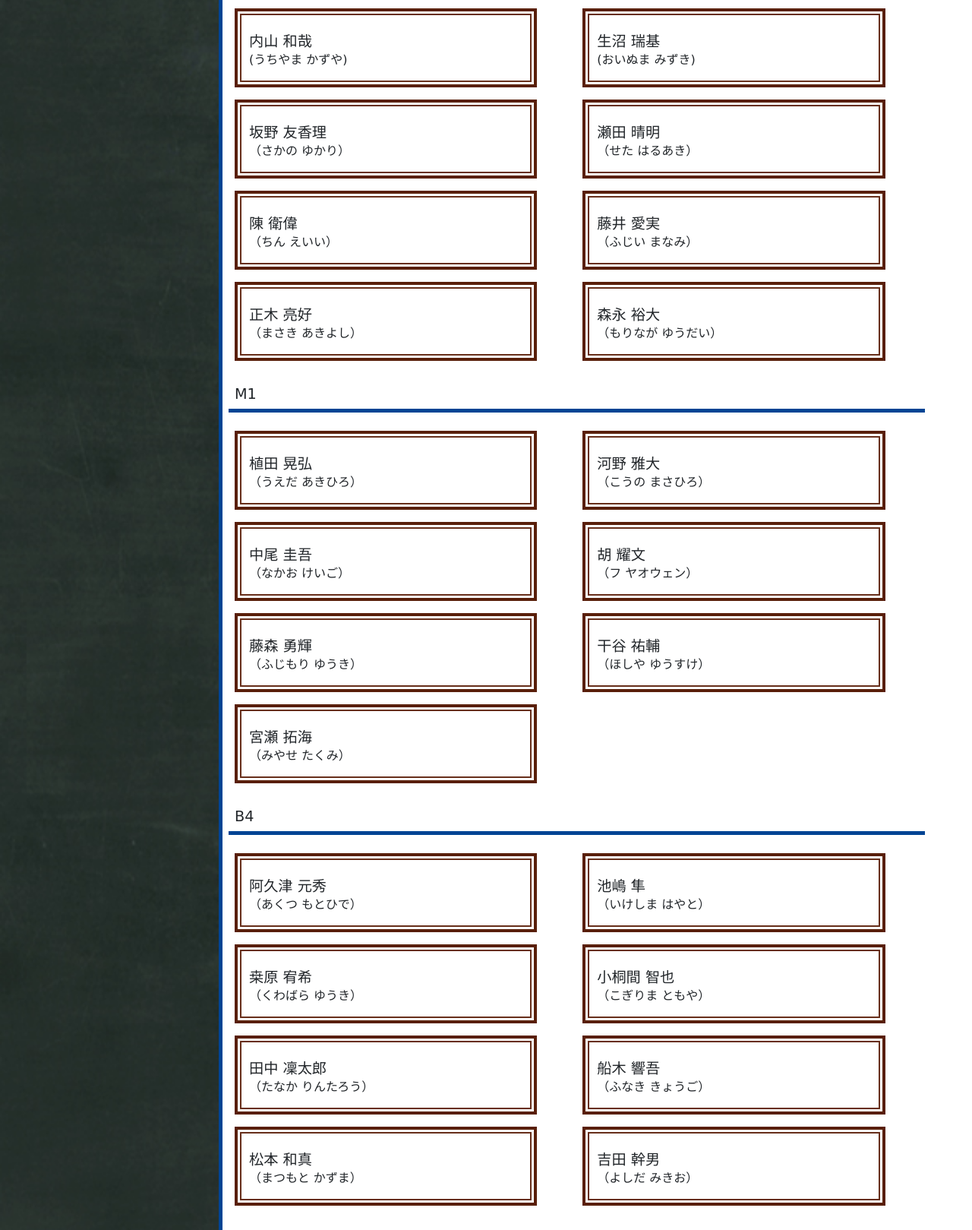
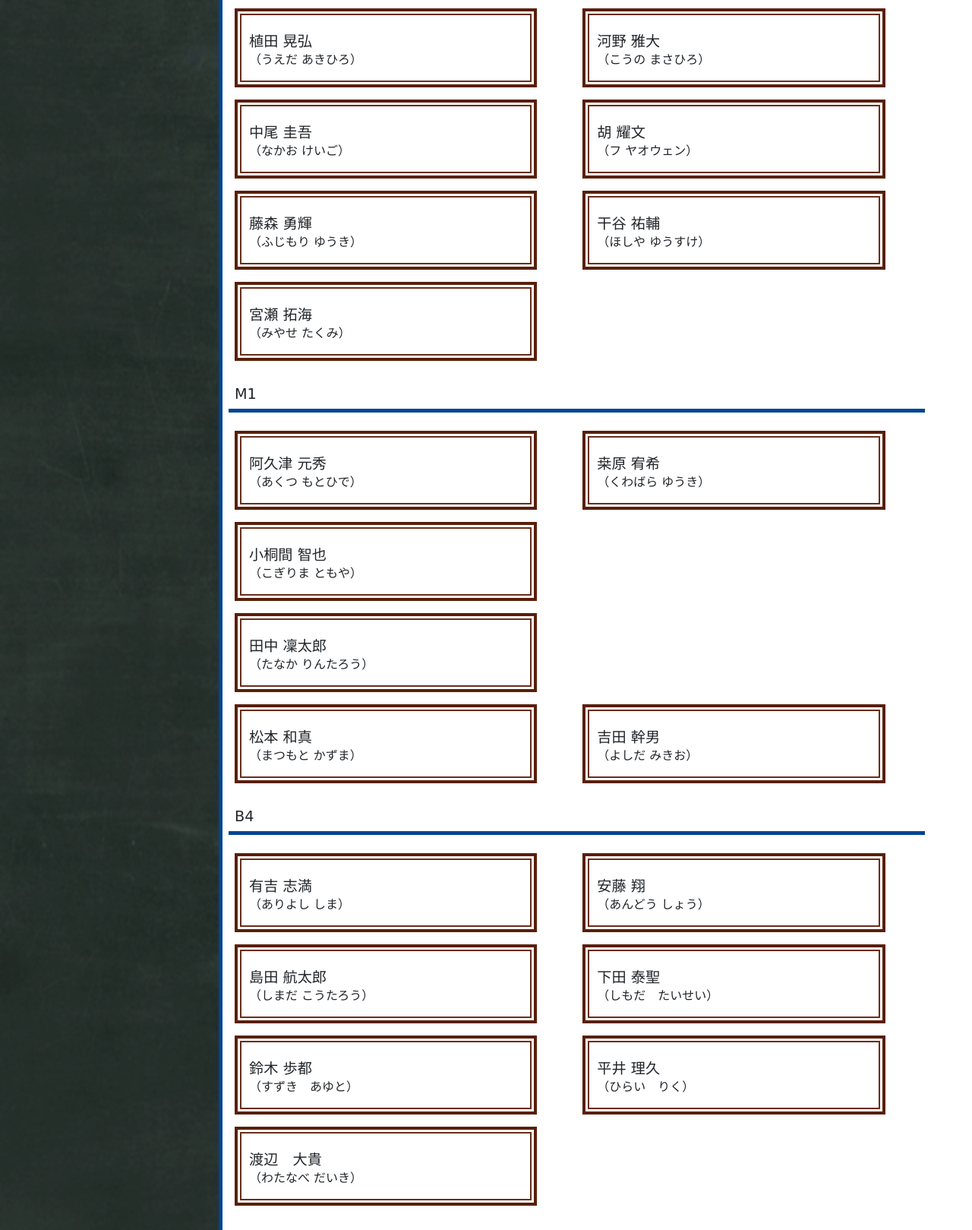
Before and after one commit to WSatolab/WSatolab.github.io, a plain HTML site: page public_html/member/index.html in a window 1280 px wide. Shown: the part 817-2436 px from the top of the page at 76% size. Drawn offline with Linux system fonts and the light colour scheme; a web font is replaced by a local one.

Commit message:
[add] 学年の移動と新B4の追加

```diff
--- a/public_html/member/index.html
+++ b/public_html/member/index.html
@@ -325,180 +325,6 @@
 										</div>
 									</div>
 								</div>
-
-							</div>
-						</div>
-
-
-						<h1 id="memm2" class="midashi">
-							M2
-						</h1>
-                        <div class="mainpara">
-
-							<div class="row"><!--表示上の一行を表すクラス-->
-								<div class="col-xl-6"><!--二列に分割　右側-->
-									<!--##-->
-									<div class=" container poeple"><!--poeple classのコンテナを用意-->
-										<div class="row block">
-										    <!--
-											<div class="col-sm-4">
-												<img src="img/2016/uchiyama.jpg" alt="写真">
-											</div>
-										    -->
-											<div class="col-sm-8">
-												<div class="memproperty">
-													<div class="memname">
-														内山 和哉
-													</div>
-
-													<div class="memname2">
-														(うちやま かずや)
-													</div>
-                                                    <!--
-													<div class="memschool">
-														私立 武蔵高校 出身
-													</div>
-
-													<div class="memtheme">
-														研究テーマ：燃焼CFD
-													</div>
-												-->
-												</div>
-											</div>
-										</div>
-									</div>
-									<!--###-->
-								</div>
-								<div class="col-xl-6"><!--二列に分割　左側-->
-									<div class=" container poeple">
-										<div class="row block">
-											<!--
-											<div class="col-sm-4">
-												<img src="img/2016/oinuma.jpg" alt="写真">
-											</div>
-										    -->
-											<div class="col-sm-8">
-												<div class="memproperty">
-													<div class="memname">
-														生沼 瑞基
-													</div>
-
-													<div class="memname2">
-														(おいぬま みずき)
-													</div>
-                                                    <!--
-													<div class="memschool">
-														都立 国立高校 出身
-													</div>
-
-													<div class="memtheme">
-														研究テーマ：二相流
-													</div>
-												-->
-												</div>
-											</div>
-										</div>
-									</div>
-								</div>
-							</div>
-
-							<div class="row">
-								<div class="col-xl-6">
-									<div class=" container poeple">
-										<div class="row block">
-											<!--
-											<div class="col-sm-4">
-												<img src="img/2016/Sakano_v2.JPG" alt="写真">
-											</div>
-										-->
-											<div class="col-sm-8">
-												<div class="memproperty">
-													<div class="memname">
-														坂野 友香理
-													</div>
-
-													<div class="memname2">
-														（さかの ゆかり）
-													</div>
-                                                    <!--
-													<div class="memschool">
-														私立 横浜共立学園高校 出身
-													</div>
-
-													<div class="memtheme">
-														研究テーマ：二相流
-													</div>
-												-->
-												</div>
-											</div>
-										</div>
-									</div>
-								</div>
-								<div class="col-xl-6">
-									<div class=" container poeple">
-										<div class="row block">
-											<!--
-											<div class="col-sm-4">
-												<img src="img/2016/Seta.JPG" alt="写真">
-											</div>
-										-->
-											<div class="col-sm-8">
-												<div class="memproperty">
-													<div class="memname">
-														瀬田 晴明
-													</div>
-
-													<div class="memname2">
-														（せた はるあき）
-													</div>
-                                                    <!--
-													<div class="memschool">
-														私立 早稲田高校 出身
-													</div>
-
-													<div class="memtheme">
-														研究テーマ：ATR
-													</div>
-												-->
-												</div>
-											</div>
-										</div>
-									</div>
-								</div>
-							</div>
-
-							<div class="row">
-								<div class="col-xl-6">
-									<div class=" container poeple">
-										<div class="row block">
-											<!--
-											<div class="col-sm-4">
-												<img src="img/2016/chin.jpg" alt="写真">
-											</div>
-										-->
-											<div class="col-sm-8">
-												<div class="memproperty">
-													<div class="memname">
-														陳 衛偉
-													</div>
-
-													<div class="memname2">
-														（ちん えいい）
-													</div>
-                                                    <!--
-													<div class="memschool">
-														中国江蘇省南通市第一高校 出身
-													</div>
-
-													<div class="memtheme">
-														研究テーマ：予冷却
-													</div>
-												-->
-												</div>
-											</div>
-										</div>
-									</div>
-								</div>
 								<div class="col-xl-6">
 									<div class=" container poeple">
 										<div class="row block">
@@ -532,79 +358,12 @@
 									</div>
 								</div>
 							</div>
-							<div class="row">
-								<div class="col-xl-6">
-									<div class=" container poeple">
-										<div class="row block">
-											<!--
-											<div class="col-sm-4">
-												<img src="img/2016/Masaki.jpg" alt="写真">
-											</div>
-										-->
-											<div class="col-sm-8">
-												<div class="memproperty">
-													<div class="memname">
-														正木 亮好
-													</div>
+						</div>
 
-													<div class="memname2">
-														（まさき あきよし）
-													</div>
-													<!--
-
-													<div class="memschool">
-														私立 早稲田高校 出身
-													</div>
-
-													<div class="memtheme">
-														研究テーマ：BLI
-													</div>
-												-->
-												</div>
-											</div>
-										</div>
-									</div>
-								</div>
-								<div class="col-xl-6">
-									<div class=" container poeple">
-										<div class="row block">
-											<!--
-											<div class="col-sm-4">
-												<img src="img/2016/morinaga.jpg" alt="写真">
-											</div>
-										-->
-											<div class="col-sm-8">
-												<div class="memproperty">
-													<div class="memname">
-														森永 裕大
-													</div>
-
-													<div class="memname2">
-														（もりなが ゆうだい）
-													</div>
-													<!--
-
-													<div class="memschool">
-														県立 春日部東高校 出身
-													</div>
-
-													<div class="memtheme">
-														研究テーマ：予冷却
-													</div>
-												-->
-												</div>
-											</div>
-										</div>
-									</div>
-								</div>
-							</div>
-						</div>
-						<h1 id="memm1" class="midashi">
-							M1
+						<h1 id="memm2" class="midashi">
+							M2
 						</h1>
-
-						<div class="mainpara">
-
+                        <div class="mainpara">
 							<div class="row">
 								<div class="col-xl-6">
 									<div class=" container poeple">
@@ -840,13 +599,11 @@
 								</div>
 							</div>
 						</div>
+						<h1 id="memm1" class="midashi">
+							M1
+						</h1>
 
-
-						<h1 id="memb4" class="midashi">
-							B4
-						</h1>
 						<div class="mainpara">
-
 							<div class="row">
 								<div class="col-xl-6">
 									<div class=" container poeple">
@@ -866,26 +623,7 @@
 										</div>
 									</div>
 								</div>
-								<div class="col-xl-6">
-									<div class=" container poeple">
-										<div class="row block">
-											<div class="col-sm-8">
-												<div class="memproperty">
-													<div class="memname">
-														池嶋 隼
-													</div>
 
-													<div class="memname2">
-														（いけしま はやと）
-													</div>
-												</div>
-											</div>
-										</div>
-									</div>
-								</div>
-							</div>
-
-							<div class="row">
 								<div class="col-xl-6">
 									<div class=" container poeple">
 										<div class="row block">
@@ -904,6 +642,9 @@
 										</div>
 									</div>
 								</div>
+							</div>
+
+							<div class="row">
 								<div class="col-xl-6">
 									<div class=" container poeple">
 										<div class="row block">
@@ -936,24 +677,6 @@
 
 													<div class="memname2">
 														（たなか りんたろう）
-													</div>
-
-												</div>
-											</div>
-										</div>
-									</div>
-								</div>
-								<div class="col-xl-6">
-									<div class=" container poeple">
-										<div class="row block">
-											<div class="col-sm-8">
-												<div class="memproperty">
-													<div class="memname">
-														船木 響吾
-													</div>
-
-													<div class="memname2">
-														（ふなき きょうご）
 													</div>
 
 												</div>
@@ -999,35 +722,150 @@
 										</div>
 									</div>
 								</div>
-								<!--<div class="col-xl-6">
+							</div>
+						</div>
+
+
+						<h1 id="memb4" class="midashi">
+							B4
+						</h1>
+						<div class="mainpara">
+							<div class="row">
+								<div class="col-xl-6">
 									<div class=" container poeple">
 										<div class="row block">
-											<div class="col-sm-4">
-												<img src="img/2016/nishiwaki.jpg" alt="写真">
-											</div>
 											<div class="col-sm-8">
 												<div class="memproperty">
 													<div class="memname">
-														西脇 大貴
+														有吉 志満
 													</div>
 
 													<div class="memname2">
-														（にしわき だいき）
+														（ありよし しま）
 													</div>
 
-													<div class="memschool">
-														私立 昭和学院秀英高校 出身
+												</div>
+											</div>
+										</div>
+									</div>
+								</div>
+								<div class="col-xl-6">
+									<div class=" container poeple">
+										<div class="row block">
+											<div class="col-sm-8">
+												<div class="memproperty">
+													<div class="memname">
+															安藤 翔
 													</div>
 
-													<div class="memtheme">
-														研究テーマ：BLI
+													<div class="memname2">
+														（あんどう しょう）
 													</div>
 												</div>
 											</div>
 										</div>
 									</div>
-								</div>-->
+								</div>
 							</div>
+
+							<div class="row">
+								<div class="col-xl-6">
+									<div class=" container poeple">
+										<div class="row block">
+											<div class="col-sm-8">
+												<div class="memproperty">
+													<div class="memname">
+														島田 航太郎
+													</div>
+
+													<div class="memname2">
+														（しまだ こうたろう）
+													</div>
+
+												</div>
+											</div>
+										</div>
+									</div>
+								</div>
+								<div class="col-xl-6">
+									<div class=" container poeple">
+										<div class="row block">
+											<div class="col-sm-8">
+												<div class="memproperty">
+													<div class="memname">
+															下田 泰聖
+													</div>
+
+													<div class="memname2">
+														（しもだ　たいせい）
+													</div>
+												</div>
+											</div>
+										</div>
+									</div>
+								</div>
+
+							</div>
+
+							<div class="row">
+								<div class="col-xl-6">
+									<div class=" container poeple">
+										<div class="row block">
+											<div class="col-sm-8">
+												<div class="memproperty">
+													<div class="memname">
+														鈴木 歩都
+													</div>
+
+													<div class="memname2">
+														（すずき　あゆと）
+													</div>
+
+												</div>
+											</div>
+										</div>
+									</div>
+								</div>
+								<div class="col-xl-6">
+									<div class=" container poeple">
+										<div class="row block">
+											<div class="col-sm-8">
+												<div class="memproperty">
+													<div class="memname">
+															平井 理久
+													</div>
+
+													<div class="memname2">
+														（ひらい　りく）
+													</div>
+												</div>
+											</div>
+										</div>
+									</div>
+								</div>
+							</div>
+							<div class="row">
+								<div class="col-xl-6">
+									<div class=" container poeple">
+										<div class="row block">
+											<div class="col-sm-8">
+												<div class="memproperty">
+													<div class="memname">
+														渡辺　大貴
+													</div>
+
+													<div class="memname2">
+														（わたなべ だいき）
+													</div>
+
+												</div>
+											</div>
+										</div>
+									</div>
+								</div>
+
+							</div>
+
 
 						</div>
 
```
